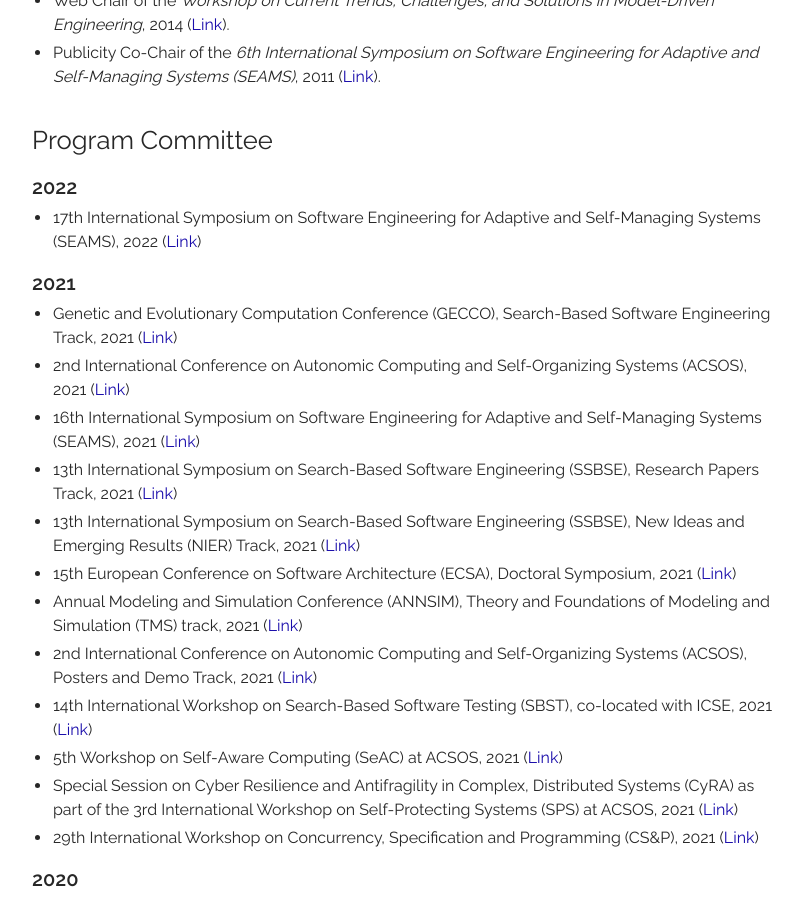
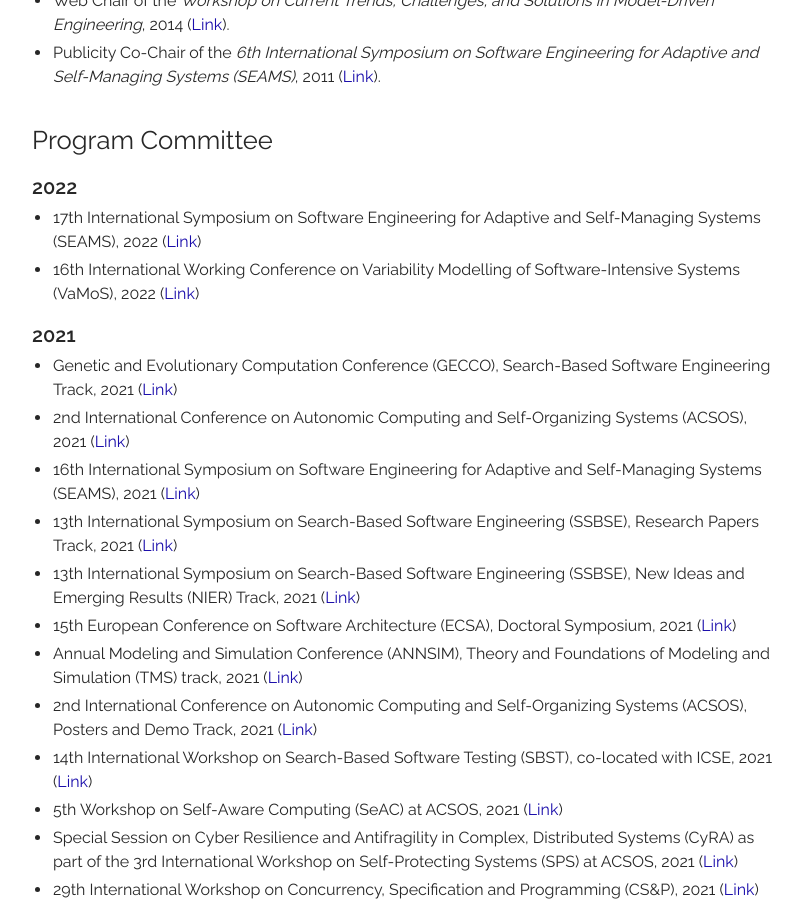
Before and after one commit to thomas-vogel/thomas-vogel.github.io, a Jekyll site: the page built from _pages/activities.md, in a window 1280 px wide and 900 px high, scrolled down 1227 px. Shown: the whole window, without its empty margins (233-1036 px from the left). Built offline with Jekyll 4.4.1, drawn with Linux system fonts in a browser that asks for light colours.

Commit message:
Add PC VaMoS 2022.

```diff
--- a/_pages/activities.md
+++ b/_pages/activities.md
@@ -43,6 +43,7 @@
 
 ### 2022
 * 17th International Symposium on Software Engineering for Adaptive and Self-Managing Systems (SEAMS), 2022 ([Link](https://conf.researchr.org/home/seams-2022){:target="_blank"})
+* 16th International Working Conference on Variability Modelling of Software-Intensive Systems (VaMoS), 2022 ([Link](https://vamos2022.isti.cnr.it/){:target="_blank"})
 
 ### 2021
 * Genetic and Evolutionary Computation Conference (GECCO), Search-Based Software Engineering Track, 2021 ([Link](https://gecco-2021.sigevo.org/){:target="_blank"})
```
